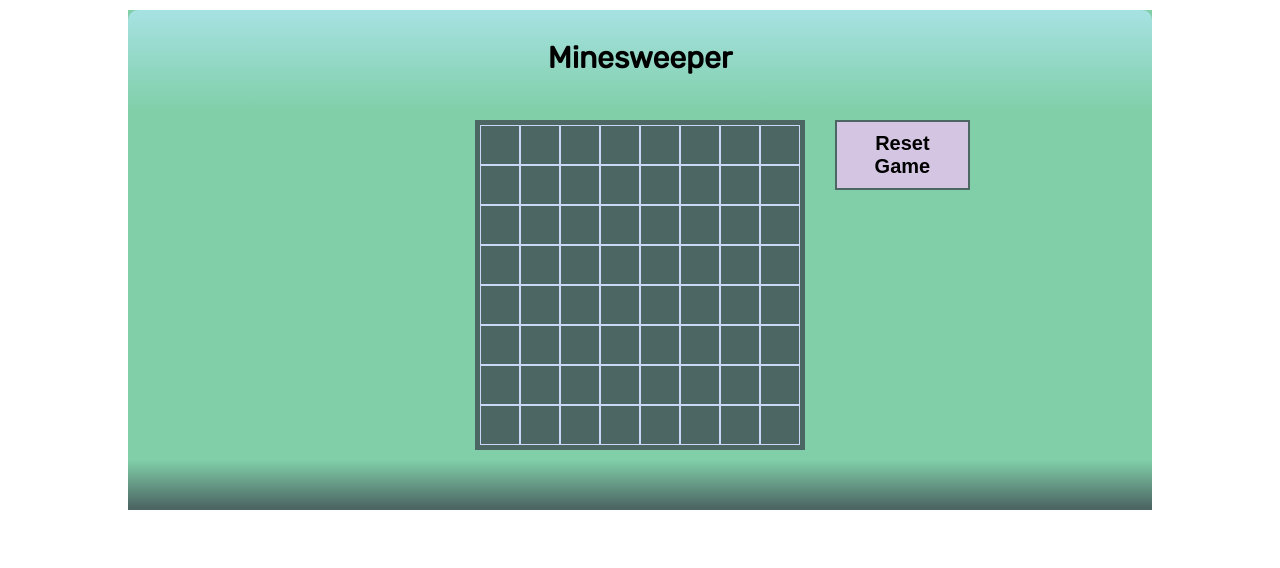
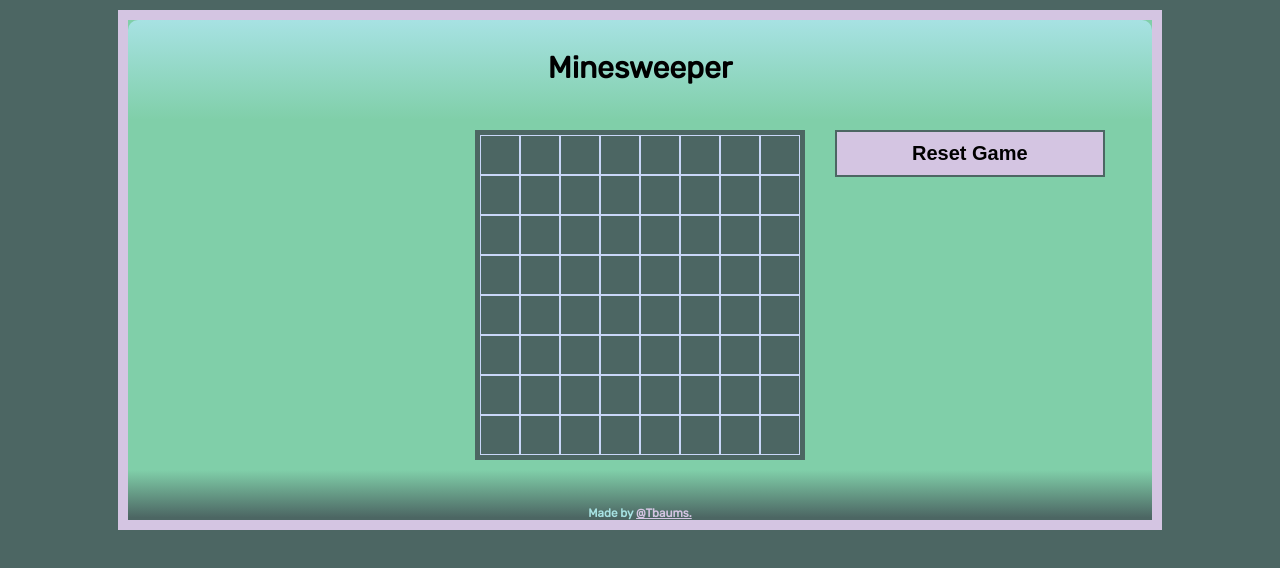
Before and after one commit to tbaums/minesweeper-react, a React (Create React App) app: page / in a window 1280 px wide. Shown: the top 568 px of the page. Built offline with nearby package versions, Linux system fonts and the light colour scheme.

Commit message:
added footer

```diff
--- a/src/components/App.js
+++ b/src/components/App.js
@@ -20,7 +20,6 @@ class App extends React.Component {
     super(props);
 
     let bombSet = new Set();
-
     while (bombSet.size < 7) {
       bombSet.add(Math.floor(Math.random() * Math.floor(64)))
     }
@@ -180,7 +179,9 @@ class App extends React.Component {
           gameOver={this.state.gameOver}
           gameWon={this.state.gameWon}
         />
-        <div className="footer" />
+        <div className="footer">
+          <h3>Made by <a href="http://tbaums.io" target="_blank">@Tbaums.</a></h3>
+        </div>
       </div>
     );
   }
--- a/src/components/BoardHeader.js
+++ b/src/components/BoardHeader.js
@@ -7,8 +7,6 @@ const BoardHeader = (props) => {
     return (
         <div className="board-header">
             <h1>Minesweeper</h1>
-            {props.gameOver && <h2>Game Over</h2>}
-            {props.gameWon && <h2>You Won!</h2>}
             {/* {`${moment()}`} */}
         </div>
     );
--- a/src/styles/minesweeper.css
+++ b/src/styles/minesweeper.css
@@ -1,4 +1,5 @@
 
+/* TODO - fix placement of Game Over message so it doesn't look terrible */
 
 /* Boilerplate */
 
@@ -9,11 +10,16 @@
 
 html {
   font-size: 10px;
+  background-color: #4c6663;
 }
 
 body {
   margin-top: 1rem;
   font-family: 'Rubik', sans-serif;
+}
+
+a {
+  color: #d4c5e2;
 }
 
 /* Wrapper  */
@@ -28,6 +34,7 @@ body {
   grid-row-gap: 1rem;
   grid-column-gap: 1rem;
   background: #80cfa9;
+  border: 10px solid #d4c5e2;
 }
 
 /* Board Header */
@@ -44,7 +51,7 @@ body {
 
 /* Board + Square */
 
-.board-header > h1 {
+.board-header h1 {
   font-size: 3rem;
   margin-top: 3rem;
 }
@@ -83,7 +90,7 @@ body {
   grid-column: 3;
   grid-row: 2;
   /* border: 2px black solid; */
-  width: 40%;
+  width: 100%;
   margin-left: 2rem;
   font-size: 200%;
 }
@@ -96,7 +103,7 @@ body {
   border: 2px solid #4c6663;
   font-size: inherit;
   font-weight: bold;
-  width: 100%;
+  width: 80%;
 }
 
 /* Footer  */
@@ -108,4 +115,7 @@ body {
   /* background: #4c6663; */
   color: #A7E2E3;
   height: 50px;
+  display: flex;
+  justify-content: center;
+  align-items: end;
 }
```
